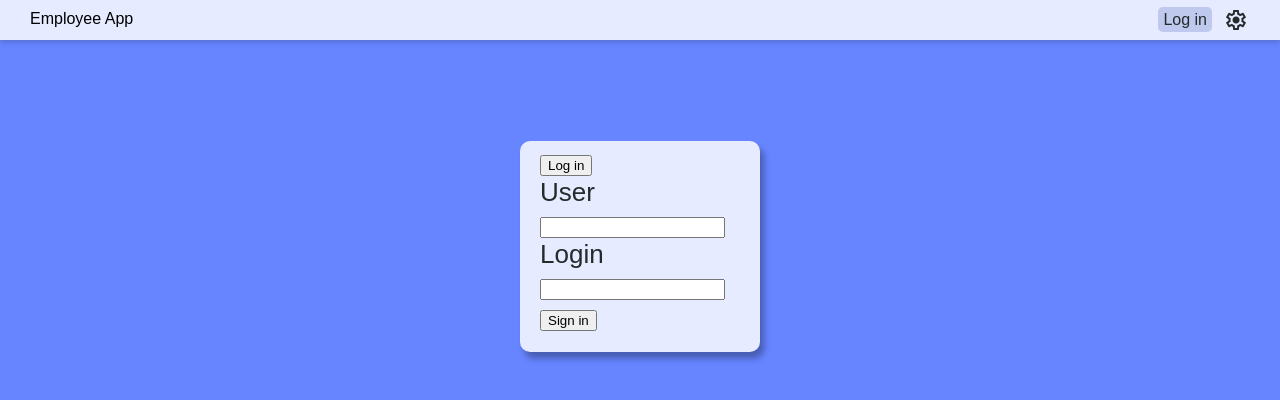
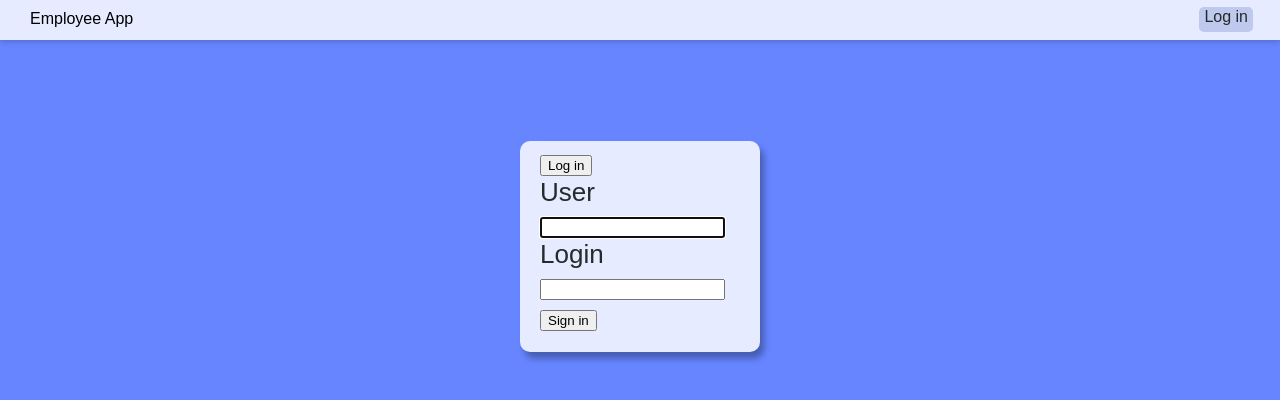
Before and after one commit to Jakub-T-Nowak/EmployeesApp, a React (Create React App) app: page /login in a window 1280 px wide. Shown: the top 400 px of the page. Built offline with nearby package versions, Linux system fonts and the light colour scheme; no server answers.

Commit message:
J-22: added hello info without user name

```diff
--- a/src/components/header/Header.js
+++ b/src/components/header/Header.js
@@ -4,13 +4,17 @@ import styles from "./Header.module.sass";
 import { NavLink } from "react-router-dom";
 
 const Header = () => {
-    const ctx = useContext(AuthContext);
+    const { isLogged, setFirstTime } = useContext(AuthContext);
+
+    const hideLoggedFirstTimeInfo = () => {
+        setFirstTime(false);
+    };
 
     return (
         <header className={styles.header}>
             <div className={styles["header__app-name"]}>Employee App</div>
-            <nav className={styles.header__navigation}>
-                {ctx.isLogged && (
+            <nav className={styles.header__navigation} onClick={hideLoggedFirstTimeInfo}>
+                {isLogged && (
                     <NavLink
                         to="/home"
                         className={styles.header__link}
@@ -24,15 +28,19 @@ const Header = () => {
                     className={styles.header__link}
                     activeClassName={styles.active}
                 >
-                    {ctx.isLogged ? "Log out" : "Log in"}
+                    {isLogged ? "Log out" : "Log in"}
                 </NavLink>
+                {isLogged && (
                     <NavLink
                         to="/settings"
                         className={styles.header__link}
                         activeClassName={styles.active}
                     >
-                    <span className="material-symbols-outlined">settings</span>
+                        <span className="material-symbols-outlined">
+                            settings
+                        </span>
                     </NavLink>
+                )}
             </nav>
         </header>
     );
--- a/src/components/login/LogContainer.js
+++ b/src/components/login/LogContainer.js
@@ -5,11 +5,12 @@ import LogOut from "./LogOut";
 import LogIn from "./LogIn";
 
 const LogContainer = () => {
-    const { isLogged } = useContext(AuthContext);
+    const { isLogged, firstTime } = useContext(AuthContext);
 
     return (
         <div className={styles.login}>
             {!isLogged && <LogIn />}
+            {isLogged && firstTime && (<div>{"Hello <user name>, you're logged."}</div>)}
             {isLogged && <LogOut />}
         </div>
     );
--- a/src/components/login/LogIn.js
+++ b/src/components/login/LogIn.js
@@ -1,9 +1,11 @@
-import React, { Fragment, useRef, useState } from "react";
+import React, { Fragment, useRef, useState, useContext } from "react";
+import { AuthContext } from "../../store/auth-store";
 import FirebaseAuthService from "../../FirebaseAuthService";
 import styles from "./LogIn.module.sass";
 
 const LogIn = () => {
     const [log, setLog] = useState(false);
+    const { setFirstTime } = useContext(AuthContext);
     const userNameRef = useRef();
     const passwordRef = useRef();
 
@@ -19,6 +21,7 @@ const LogIn = () => {
 
         firebaseAction(userName, password)
             .then(userCredential => {
+                setFirstTime(true);
                 console.log(userCredential);
             })
             .catch(e => console.log(e.message));
@@ -35,7 +38,7 @@ const LogIn = () => {
             </button>
             <form onSubmit={handleSubmit}>
                 <label className={styles.login__label}>User</label>
-                <input type="text" ref={userNameRef} />
+                <input type="text" ref={userNameRef} autoFocus />
                 <label>Login</label>
                 <input type="text" ref={passwordRef} />
                 <button type="submit">{log ? "Log in" : "Sign in"}</button>
--- a/src/store/auth-store.js
+++ b/src/store/auth-store.js
@@ -3,14 +3,17 @@ import FirebaseAuthService from "../FirebaseAuthService";
 
 export const AuthContext = React.createContext({
     isLogged: false,
+    firstTime: false,
+    setFirstTime: () => {},
 });
 
 const AuthContextProvider = ({ children }) => {
     const [isLogged, setIsLogged] = useState(null);
+    const [firstTime, setFirstTime] = useState(false);
     FirebaseAuthService.subscribeToAuthChanges(setIsLogged);
 
     return (
-        <AuthContext.Provider value={{ isLogged }}>
+        <AuthContext.Provider value={{ isLogged, firstTime, setFirstTime }}>
             {isLogged !== null && children}
         </AuthContext.Provider>
     );
```
Lines whose indentation alone changed are shown as unchanged.
